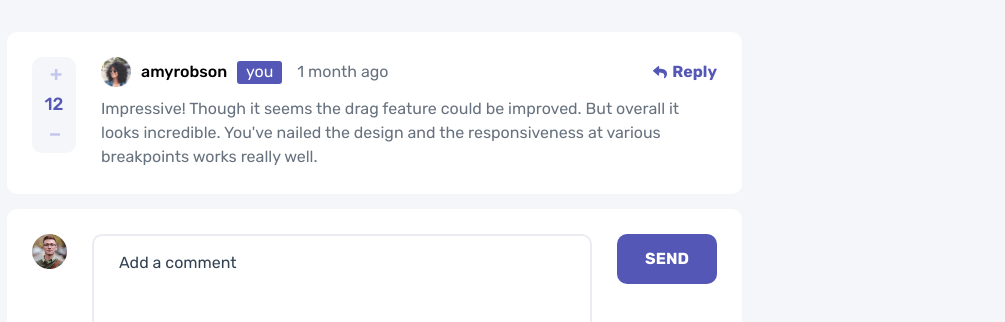
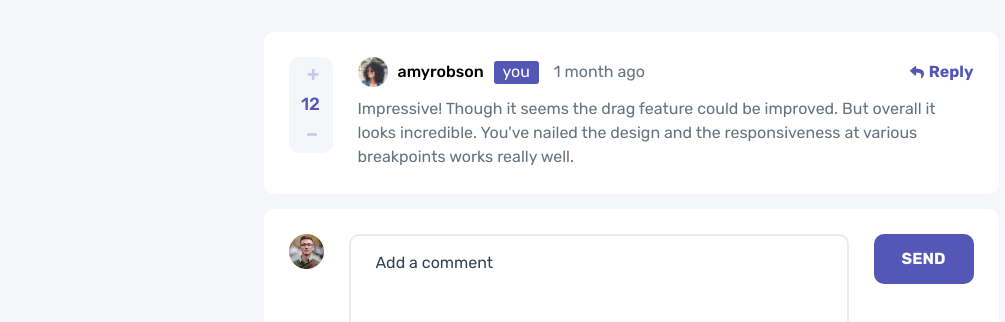
Before and after one commit to Demetre-Panjakidze/comments-section, an Angular app: page / in a window 1280 px wide. Shown: the top 322 px of the page, without its empty margins (9-1014 px from the left). Built offline with nearby package versions, Linux system fonts and the light colour scheme.

Commit message:
initial-commit

```diff
--- a/src/app/app.component.scss
+++ b/src/app/app.component.scss
@@ -7,6 +7,7 @@ main {
   .comment-container {
     display: flex;
     flex-direction: column;
+    align-items: center;
   }
 }
 
--- a/src/app/comment-add/comment-add.component.scss
+++ b/src/app/comment-add/comment-add.component.scss
@@ -1,5 +1,6 @@
 @import "styles/variables.scss";
 form {
+  margin: 0 auto;
   width: 100%;
   max-width: 735px;
   border-radius: 10px;
@@ -46,7 +47,6 @@ form {
   form {
     display: flex;
     justify-content: space-between;
-    align-items: stretch;
     gap: 25px;
     height: 150px;
 
```
